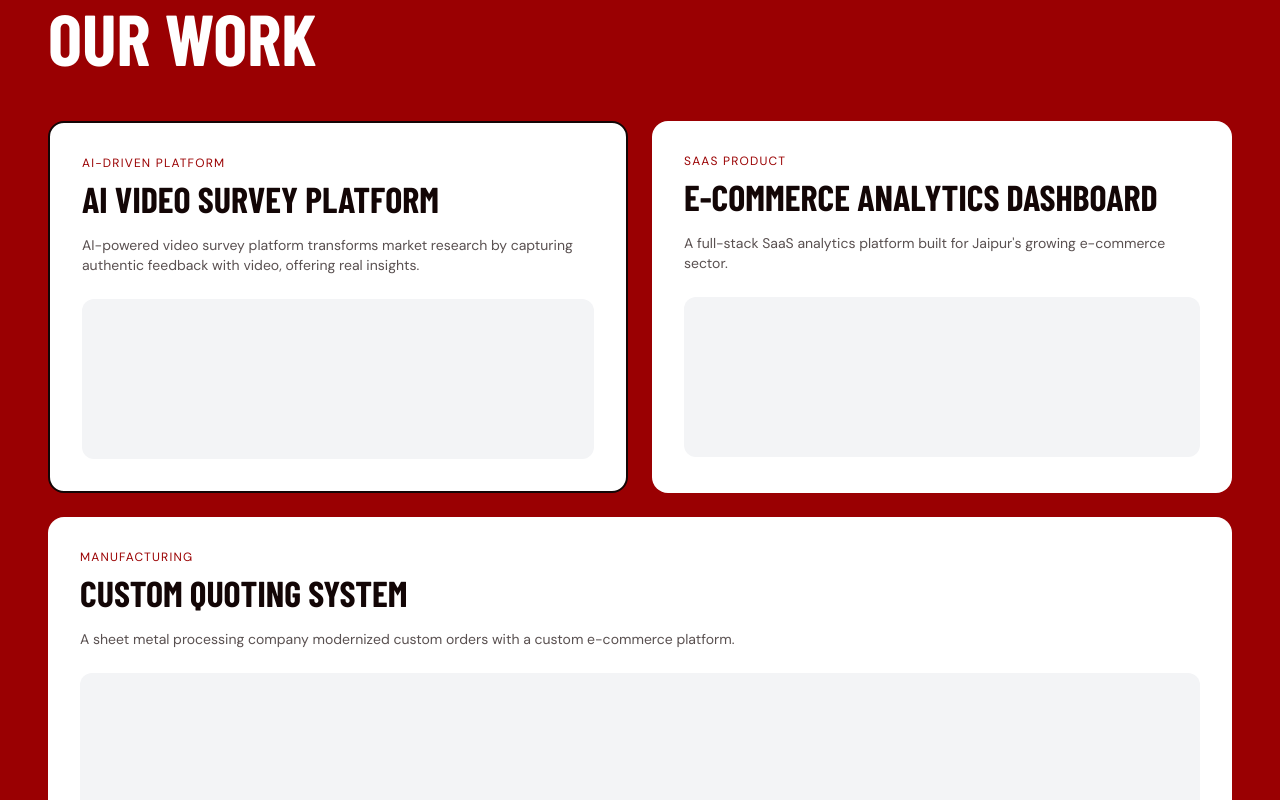
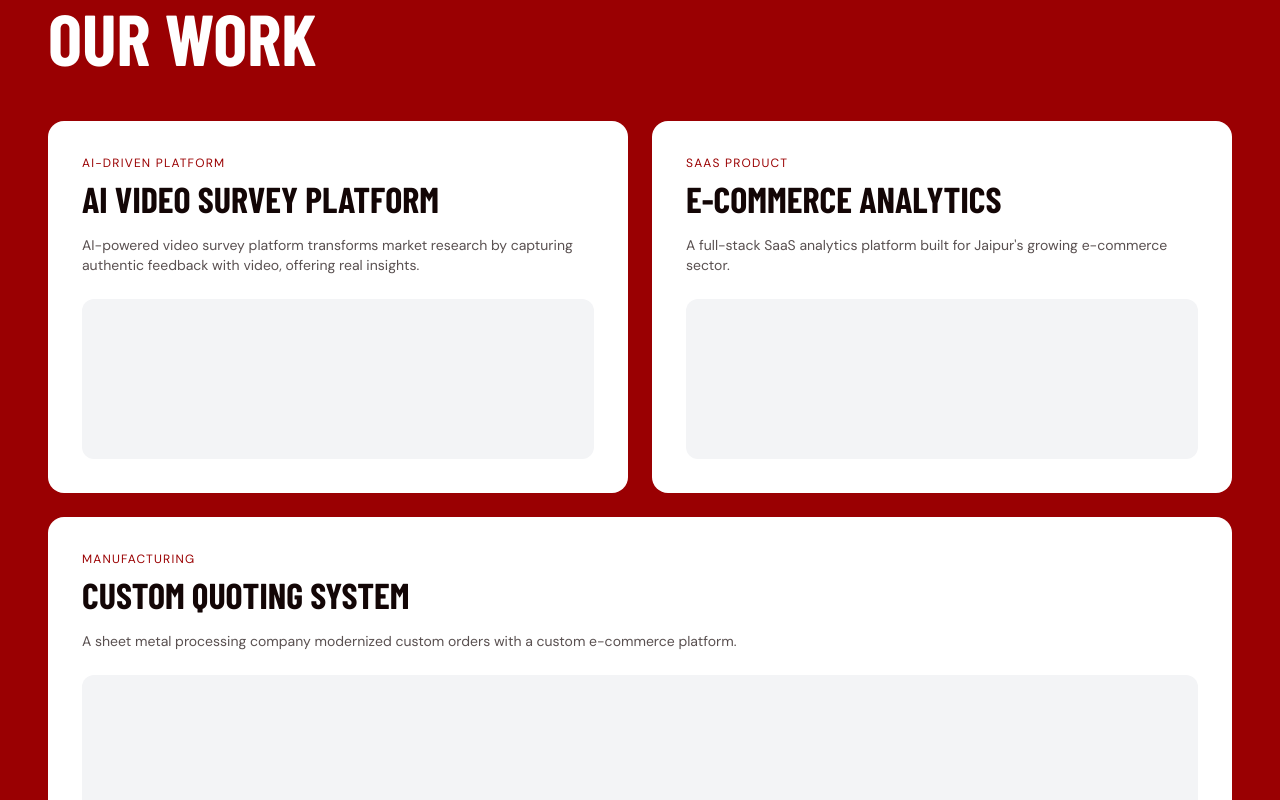
Before and after one commit to sritek/sritek-landing, a Next.js app: page / in a window 1280 px wide. Shown: the part 7180-7980 px from the top of the page. Built offline with nearby package versions, Linux system fonts and the light colour scheme; a web font is replaced by a local one.

Commit message:
fix our work section hover effect

```diff
--- a/app/contact/page.tsx
+++ b/app/contact/page.tsx
@@ -84,7 +84,7 @@ export default function ContactPage() {
                   </p>
                 </div>
               </div>
-              <Button variant="redShadow" size="md">
+              <Button variant="redShadow" size="sm">
                 Book Meeting
               </Button>
             </div>
--- a/components/sections/OurWork.tsx
+++ b/components/sections/OurWork.tsx
@@ -12,7 +12,7 @@ export default function OurWork() {
           {projects.map((project, index) => (
             <article
               key={project.id}
-              className={`rounded-2xl bg-white p-8 ${project.featured ? "border-2 border-dark" : ""} ${index === 2 ? "md:col-span-2" : ""}`}
+              className={` ${index === 2 ? "md:col-span-2" : ""} group relative cursor-pointer overflow-hidden rounded-2xl border-2 border-transparent bg-white p-8 transition-all duration-200 hover:scale-[1.02] hover:border-black`}
             >
               <p className="text-xs uppercase tracking-widest text-red">
                 {project.category}
@@ -22,6 +22,9 @@ export default function OurWork() {
               </h3>
               <p className="mt-4 text-sm text-dark/70">{project.description}</p>
               <div className="mt-6 h-40 rounded-xl bg-gray-100" />
+              <span className="absolute right-6 top-6 inline-flex h-10 w-10 items-center justify-center rounded-sm bg-red text-cream opacity-0 transition group-hover:opacity-100">
+                →
+              </span>
             </article>
           ))}
         </div>
--- a/lib/data/projects.ts
+++ b/lib/data/projects.ts
@@ -6,16 +6,16 @@ export const projects = [
     description:
       "AI-powered video survey platform transforms market research by capturing authentic feedback with video, offering real insights.",
     slug: "ai-video-survey",
-    featured: true
+    featured: true,
   },
   {
     id: "02",
     category: "SAAS PRODUCT",
-    title: "E-COMMERCE ANALYTICS DASHBOARD",
+    title: "E-COMMERCE ANALYTICS",
     description:
       "A full-stack SaaS analytics platform built for Jaipur's growing e-commerce sector.",
     slug: "ecommerce-analytics",
-    featured: false
+    featured: false,
   },
   {
     id: "03",
@@ -24,6 +24,6 @@ export const projects = [
     description:
       "A sheet metal processing company modernized custom orders with a custom e-commerce platform.",
     slug: "quoting-system",
-    featured: false
-  }
+    featured: false,
+  },
 ];
```
